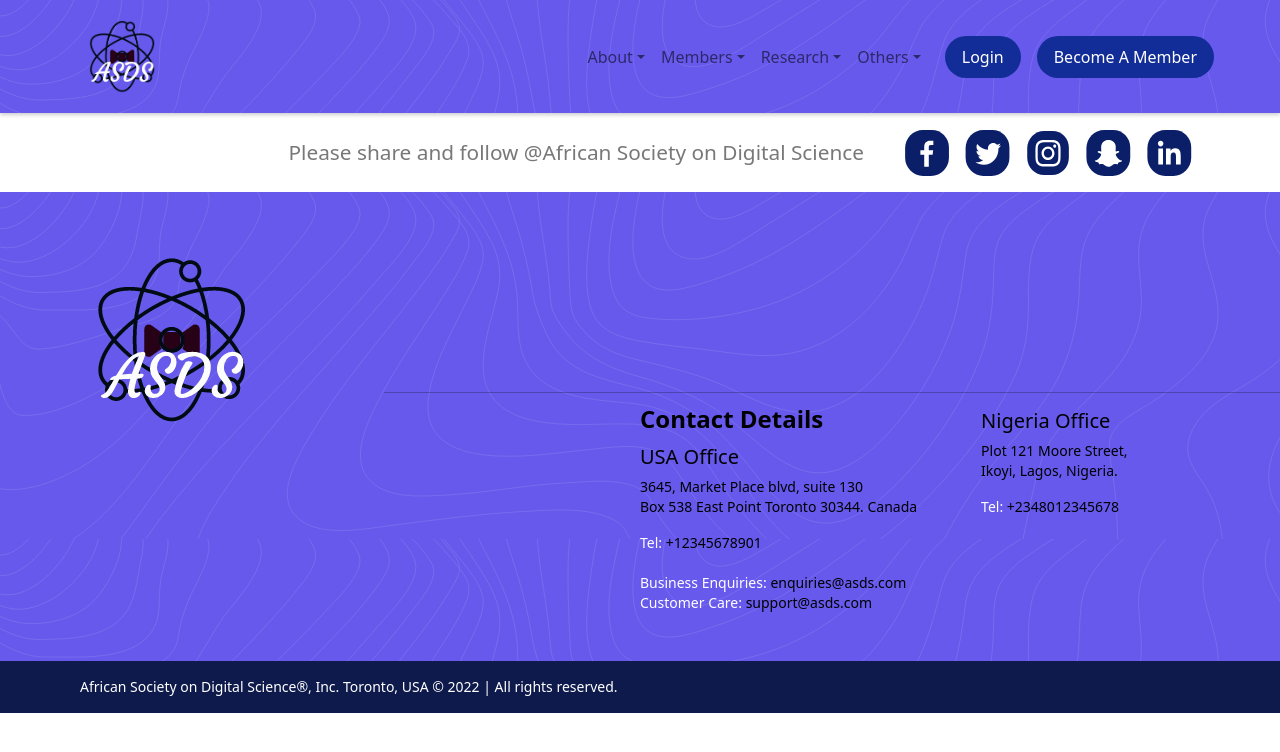
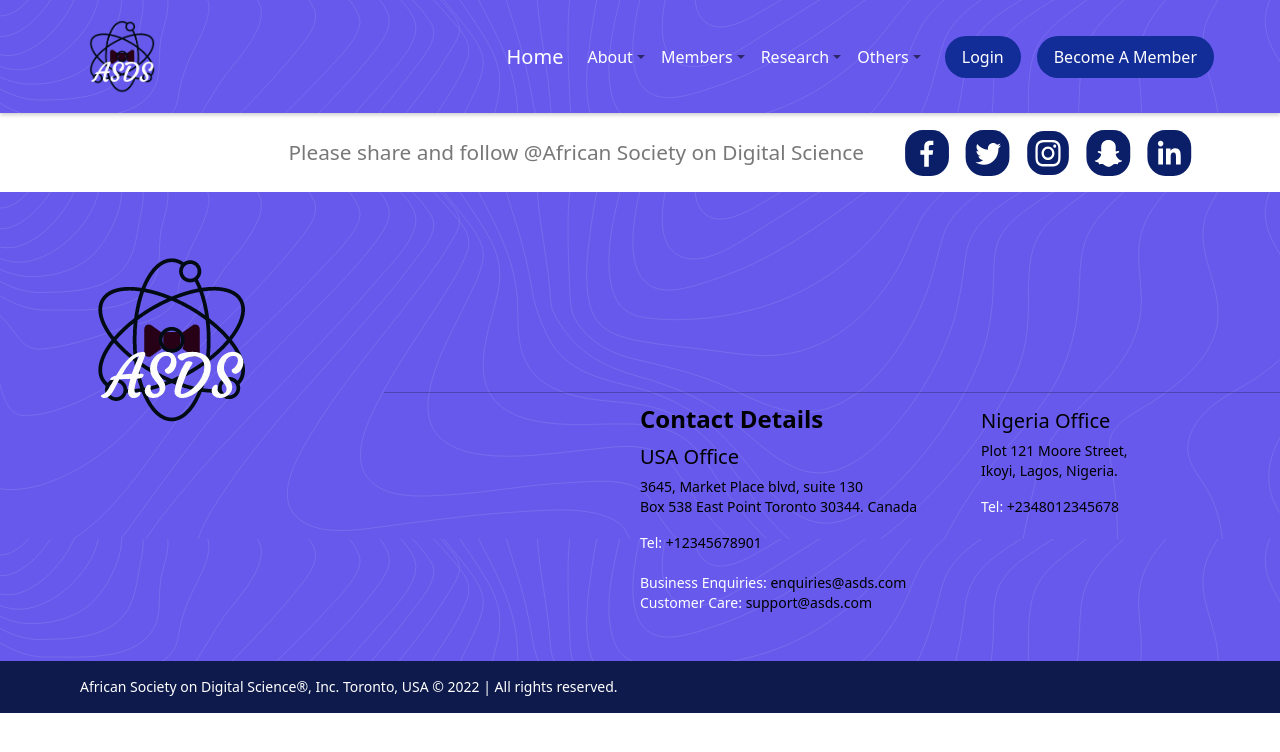
Before and after one commit to jamezjaz/ASDS, a React (Create React App) app: page / in a window 1280 px wide. Shown: the top 752 px of the page. Built offline with nearby package versions, Linux system fonts and the light colour scheme.

Commit message:
fix: Fixes the navbar

```diff
--- a/src/resources/js/customs/header/Header.js
+++ b/src/resources/js/customs/header/Header.js
@@ -15,21 +15,24 @@
           <div className={headerStyles.collapse_container}>
             <Navbar.Collapse id="basic-navbar-nav">
               <Nav className="me-auto">
-              <NavDropdown title="About" href="#features" id="navbarScrollingDropdown">
+                <Navbar.Brand href="/" className='text-white'>
+                  Home
+                </Navbar.Brand>
+                <NavDropdown title={<span className="text-white my-auto">About</span>} href="#features" id="navbarScrollingDropdown">
                   <NavDropdown.Item href="#vision_mission">Vision & Mission</NavDropdown.Item>
                 </NavDropdown>
 
-                <NavDropdown title="Members" href="#features" id="navbarScrollingDropdown">
+                <NavDropdown title={<span className="text-white my-auto">Members</span>} href="#features" id="navbarScrollingDropdown">
                   <NavDropdown.Item href="#individuals">Individuals</NavDropdown.Item>
                   <NavDropdown.Item href="#members">Members</NavDropdown.Item>
                 </NavDropdown>
 
-                <NavDropdown title="Research" id="navbarScrollingDropdown">
+                <NavDropdown title={<span className="text-white my-auto">Research</span>} id="navbarScrollingDropdown">
                   <NavDropdown.Item href="#research">Research 1</NavDropdown.Item>
                   <NavDropdown.Item href="#other_reserach">Research 2</NavDropdown.Item>
                 </NavDropdown>
 
-                <NavDropdown title="Others" id="navbarScrollingDropdown">
+                <NavDropdown title={<span className="text-white my-auto">Others</span>} id="navbarScrollingDropdown">
                   <NavDropdown.Item href="#funding">Funding Opportunities</NavDropdown.Item>
                   <NavDropdown.Item href="#news">News & Events</NavDropdown.Item>
                   <NavDropdown.Item href="#get_involved">Get Involved</NavDropdown.Item>
```
